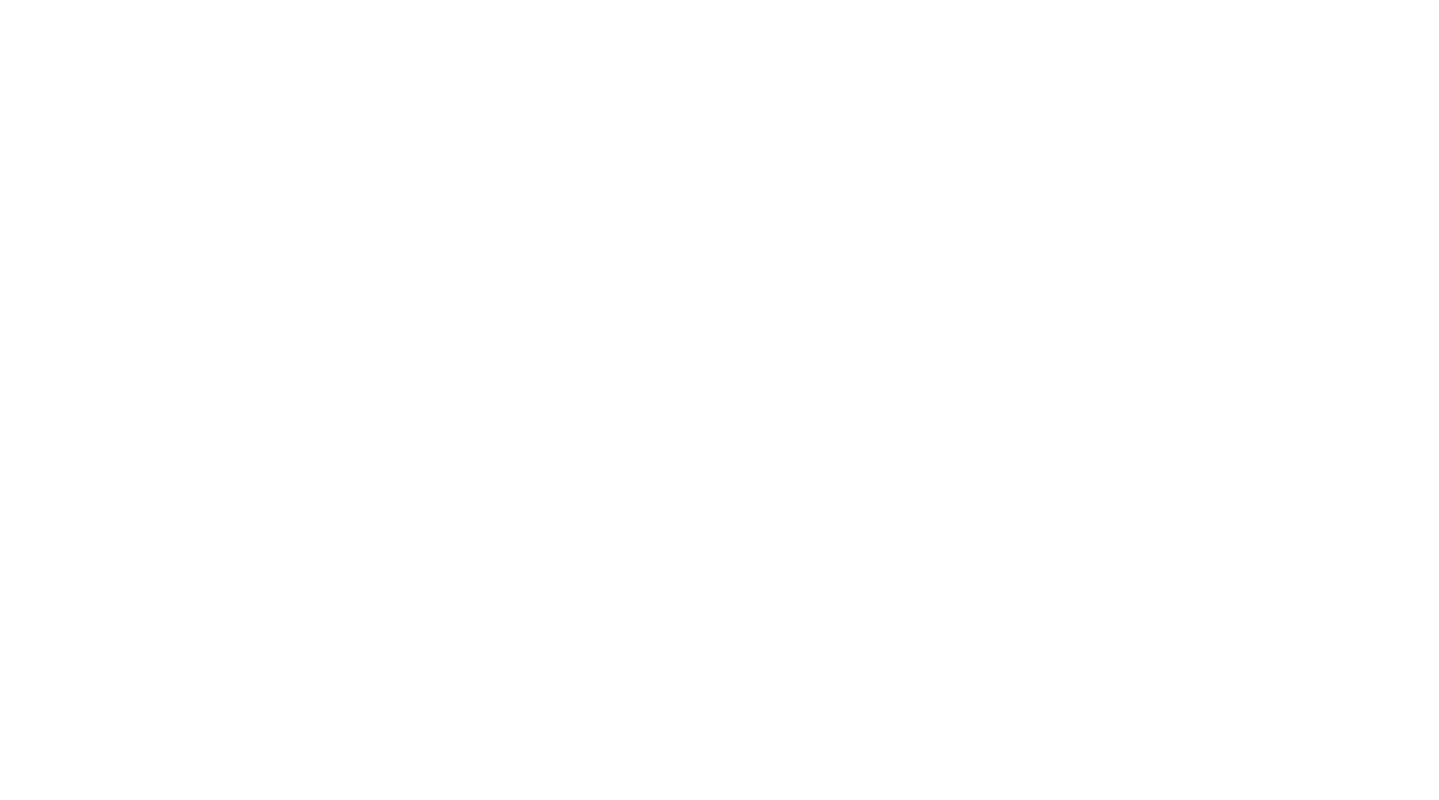
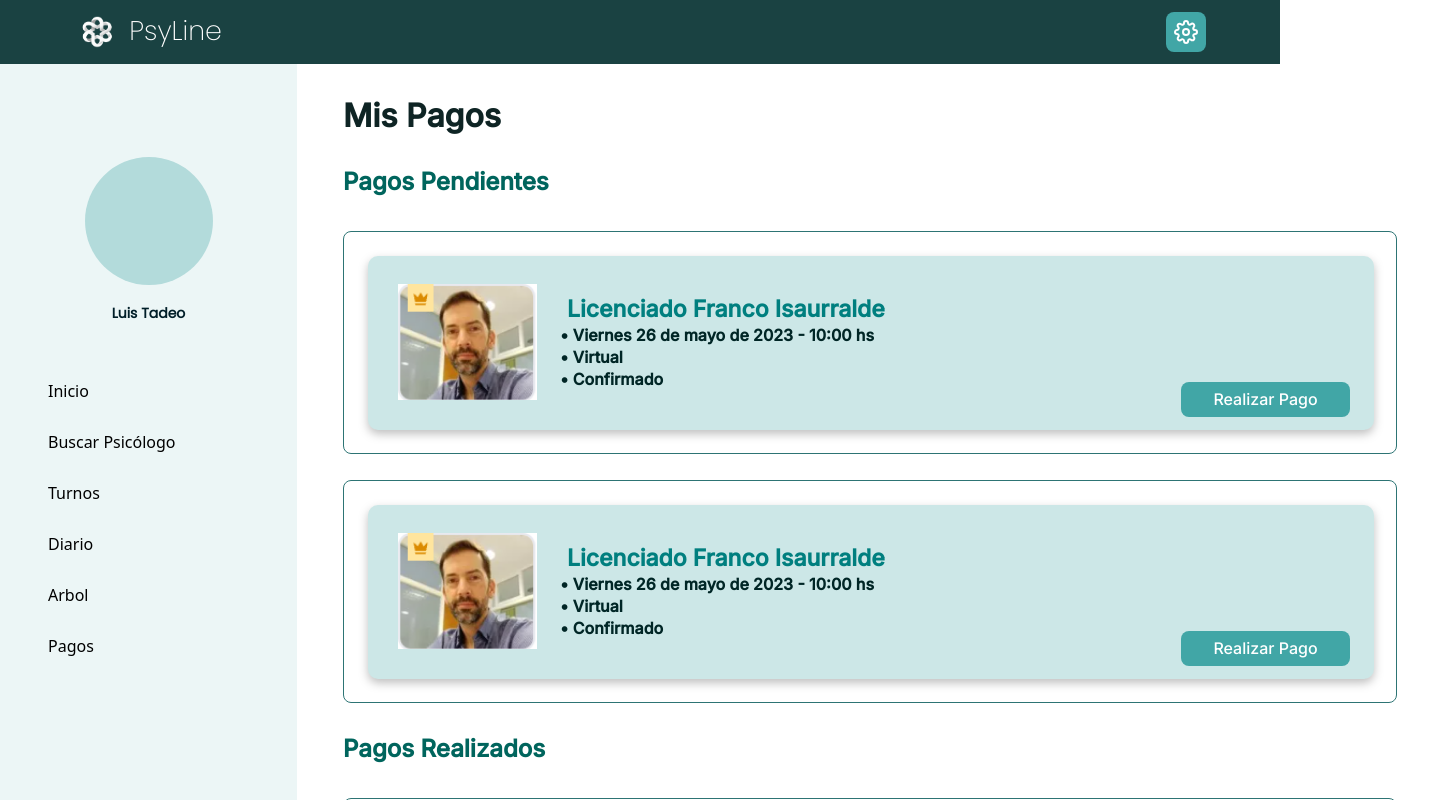
Before and after one commit to WangJian-114/Psy-Line, a React (Vite) app: page /payments in a window 1280 px wide. Before the commit this address had no page. Shown: the top 800 px of the page, 1439 px wide, since content can reach past the window. Built offline with nearby package versions, Linux system fonts and the light colour scheme.

Commit message:
creado el PaymentCard y la pantalla de pagos :D

```diff
--- a/src/App.jsx
+++ b/src/App.jsx
@@ -9,6 +9,7 @@ import MainHomePage from './Pages/MainHomePage'
 import ProfessionalProfilePage from './Pages/ProfessionalProfilePage'
 import DiaryEntryPage from './Pages/DiaryEntryPage'
 import SessionsPage from './Pages/SessionsPage'
+import PaymentsPage from './Pages/PaymentsPage'
 
 function App() {
 
@@ -25,6 +26,7 @@ function App() {
         <Route path="profile" element={<ProfessionalProfilePage />} />
         <Route path="diaryentry" element={<DiaryEntryPage />} />
         <Route path="sessions" element={<SessionsPage />} />
+        <Route path="payments" element={<PaymentsPage />} />
 
       </Routes>
     </BrowserRouter>
--- /dev/null
+++ b/src/components/MyPayments/index.jsx
@@ -0,0 +1,41 @@
+import PayCard from "../PayCard";
+
+const MyPayments = () => {
+  return (
+    <>
+      <div className="div_general_pagos">
+        <div className="div_estructura_pagos">
+          <div className="div_titulos_pagos">
+            <div className="div_mis_pagos">
+              <div className="div_interno_mis_pagos">
+                <h1 className="titulo_mis_pagos">Mis Pagos</h1>
+              </div>
+              <div className="elementos_pendientes">
+                <h1 className="titulo_pagos_pendientes">Pagos Pendientes</h1>
+                {/* aca van a ir todos los PayCards con la informacion sobre el turno con pago pendiente */}
+                <PayCard />
+                <PayCard />
+
+              </div>
+
+              {/* todo bien con agregar mil componentes paycard arriba, el Pagos Realizados se muestra a continuacion
+              de ellos junto con los pagos realizados :) funciona joya */}
+
+              <div className="elementos_pagados">
+
+                <h1 className="titulo_pagos_realizados">Pagos Realizados</h1>
+                <PayCard />
+                <PayCard />
+                <PayCard />
+                <PayCard />
+
+              </div>
+            </div>
+          </div>
+        </div>
+      </div>
+    </>
+  );
+}
+
+export default MyPayments
--- /dev/null
+++ b/src/components/MyPayments/styles/mypayments.css
@@ -0,0 +1,152 @@
+.div_general_pagos{
+
+  position: absolute;
+  width: 1144px;
+  height: 1009px;
+  left: 295px;
+  top: 0px;
+
+}
+
+.div_estructura_pagos{
+
+  display: flex;
+  flex-direction: column;
+  align-items: flex-start;
+  padding: 0px;
+  gap: 27px;
+
+  position: absolute;
+  width: 1054px;
+  height: 918px;
+  left: 48px;
+  top: 96px;
+
+}
+
+.div_titulos_pagos{
+
+  display: flex;
+  flex-direction: column;
+  align-items: flex-start;
+  padding: 0px;
+  gap: 32px;
+
+  width: 1047px;
+  height: 100px;
+
+  flex: none;
+  order: 0;
+  flex-grow: 0;
+
+}
+
+.div_mis_pagos{
+
+  display: flex;
+  flex-direction: column;
+  align-items: flex-start;
+  padding: 0px;
+  gap: 32px;
+
+  width: 1047px;
+  height: 100px;
+
+  flex: none;
+  order: 0;
+  flex-grow: 0;
+
+}
+
+.div_interno_mis_pagos{
+
+  display: flex;
+  flex-direction: column;
+  align-items: flex-start;
+  padding: 0px;
+  gap: 32px;
+
+  width: 159px;
+  height: 39px;
+
+  flex: none;
+  order: 0;
+  flex-grow: 0;
+
+}
+
+.titulo_mis_pagos{
+
+  width: 159px;
+  height: 39px;
+
+  font-family: 'Inter';
+  font-style: normal;
+  font-weight: 600;
+  font-size: 32px;
+  line-height: 39px;
+
+  color: #0E2424;
+
+  flex: none;
+  order: 0;
+  flex-grow: 0;
+
+}
+
+.titulo_pagos_pendientes{
+
+  width: 209px;
+  height: 29px;
+
+  font-family: 'Inter';
+  font-style: normal;
+  font-weight: 600;
+  font-size: 24px;
+  line-height: 29px;
+
+  color: #00655D;
+
+  flex: none;
+  order: 1;
+  flex-grow: 0;
+
+}
+
+.titulo_pagos_realizados{
+
+  width: 204px;
+  height: 29px;
+
+  font-family: 'Inter';
+  font-style: normal;
+  font-weight: 600;
+  font-size: 24px;
+  line-height: 29px;
+
+  color: #00655D;
+
+  flex: none;
+  flex-grow: 0;
+
+}
+
+.elementos_pendientes{
+
+  display: flex;
+  flex-direction: column;
+  align-items: flex-start;
+  padding: 0px;
+  gap: 27px;
+
+}
+
+.elementos_pagados{
+
+  display: flex;
+  flex-direction: column;
+  align-items: flex-start;
+  padding: 0px;
+  gap: 27px;
+
+}
--- /dev/null
+++ b/src/components/PayCard/index.jsx
@@ -0,0 +1,38 @@
+
+const PayCard = () => {
+  return (
+    <>
+      <div className="div_alrededor_paycard">
+        <div className="div_borde_paycard">
+          <div className="div_tarjeta_paycard">
+            <div className="div_shadow_paycard">
+              <div className="div_fondo_paycard">
+
+                <img src="img\imagen-psicologo.png" className="imagen_psicologo_en_pagos" alt="imagen_psicologo"/>
+
+                {/* aca están hardcodeados los datos del turno que está en pagos */}
+                <h1 className="nombre_psicologo_en_paycard">Licenciado Franco Isaurralde</h1>
+
+                <h1 className="fecha_turno_en_pagos">• Viernes 26 de mayo de 2023 - 10:00 hs</h1>
+
+                <h1 className="modalidad_turno_pagos">• Virtual</h1>
+
+                <h1 className="el_turno_es_confirmado_o_no">• Confirmado</h1>
+
+                {/* este boton va a haber que desactivarlo cuando el componente haya pasado a Pagos Realizados,
+                 falta agregarle su comportamiento */}
+                <button className="boton_realizar_pago">
+                  <h1 className="titulo_boton_realizar_pago">Realizar Pago</h1>
+                </button>
+
+              </div>
+            </div>
+          </div>
+        </div>
+
+      </div>
+    </>
+  );
+}
+
+export default PayCard
--- /dev/null
+++ b/src/components/PayCard/styles/paycard.css
@@ -0,0 +1,217 @@
+.div_alrededor_paycard{
+
+  display: flex;
+  flex-direction: column;
+  align-items: flex-start;
+  padding: 0px;
+  gap: 24px;
+
+  width: 1054px;
+  height: 222px;
+
+  flex: none;
+  order: 1;
+  flex-grow: 0;
+
+}
+
+.div_borde_paycard{
+
+  box-sizing: border-box;
+
+  display: flex;
+  flex-direction: column;
+  align-items: flex-start;
+  padding: 24px;
+  gap: 10px;
+
+  width: 1054px;
+  height: 223px;
+
+  border: 1px solid #2D7474;
+  border-radius: 8px;
+
+  flex: none;
+  order: 0;
+  flex-grow: 0;
+
+}
+
+.div_tarjeta_paycard{
+
+  display: flex;
+  flex-direction: column;
+  align-items: flex-end;
+  padding: 0px;
+  gap: 13px;
+
+  width: 1006px;
+  height: 174px;
+
+  flex: none;
+  order: 0;
+  align-self: stretch;
+  flex-grow: 0;
+
+}
+
+.div_tarjeta_paycard_interno{
+
+  display: flex;
+  flex-direction: column;
+  align-items: flex-start;
+  padding: 0px;
+  gap: 10px;
+
+  width: 1006px;
+  height: 174px;
+
+  flex: none;
+  order: 0;
+  align-self: stretch;
+  flex-grow: 0;
+
+}
+
+.div_shadow_paycard{
+
+  width: 1006px;
+  height: 174px;
+
+  filter: drop-shadow(0px 4px 5px rgba(0, 0, 0, 0.25));
+  border-radius: 10px;
+
+  flex: none;
+  order: 0;
+  flex-grow: 0;
+
+}
+
+.div_fondo_paycard{
+
+  position: absolute;
+  width: 1006px;
+  height: 174px;
+  left: 0px;
+  top: 0px;
+
+  background: rgb(204 231 231);
+  border-radius: 10px;
+
+}
+
+.nombre_psicologo_en_paycard{
+
+  position: absolute;
+  width: 497px;
+  height: 31px;
+  left: 199px;
+  top: 39px;
+
+  font-family: 'Inter';
+  font-style: normal;
+  font-weight: 700;
+  font-size: 23px;
+  line-height: 28px;
+
+  color: #007F7F;
+
+}
+
+.fecha_turno_en_pagos{
+
+  position: absolute;
+  width: 462px;
+  height: 22px;
+  left: 192px;
+  top: 70px;
+
+  font-family: 'Inter';
+  font-style: normal;
+  font-weight: 600;
+  font-size: 16px;
+  line-height: 19px;
+
+  color: #002626;
+
+}
+
+.modalidad_turno_pagos{
+
+  position: absolute;
+  width: 317px;
+  height: 22px;
+  left: 192px;
+  top: 92px;
+
+  font-family: 'Inter';
+  font-style: normal;
+  font-weight: 600;
+  font-size: 16px;
+  line-height: 19px;
+
+  color: #002626;
+
+}
+
+.el_turno_es_confirmado_o_no{
+
+  position: absolute;
+  width: 317px;
+  height: 22px;
+  left: 192px;
+  top: 114px;
+
+  font-family: 'Inter';
+  font-style: normal;
+  font-weight: 600;
+  font-size: 16px;
+  line-height: 19px;
+
+  color: #002626;
+
+}
+
+.boton_realizar_pago{
+
+  display: flex;
+  flex-direction: row;
+  align-items: flex-start;
+  padding: 8px 32px;
+  gap: 10px;
+
+  position:absolute;
+  width: 169px;
+  height: 35px;
+  left: 813px;
+  top: 126px;
+
+  background: #41A6A6;
+  border-radius: 8px;
+
+}
+
+.titulo_boton_realizar_pago{
+
+  width: 105px;
+  height: 19px;
+
+  font-family: 'Inter';
+  font-style: normal;
+  font-weight: 300;
+  font-size: 16px;
+  line-height: 19px;
+
+  color: #FFFFFF;
+
+}
+
+.imagen_psicologo_en_pagos{
+
+  position: absolute;
+  width: 139px;
+  height: 116px;
+  left: 30px;
+  top: 28px;
+
+}
--- a/src/index.css
+++ b/src/index.css
@@ -17,6 +17,8 @@
 @import url('./components/CurrentSessions/styles/currentsessions.css');
 @import url('./components/SessionCard/styles/sessioncard.css');
 @import url('./components/DiaryEntry/styles/diaryentry.css');
+@import url('./components/MyPayments/styles/mypayments.css');
+@import url('./components/PayCard/styles/paycard.css');
 
 
 :root {
```
Also changed, not shown: public/img/imagen-psicologo.png (added).
